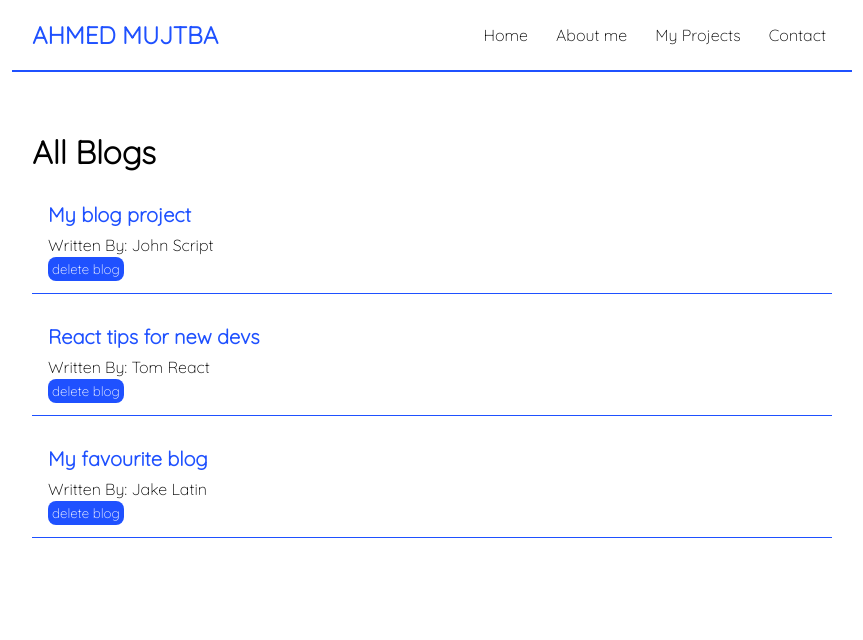
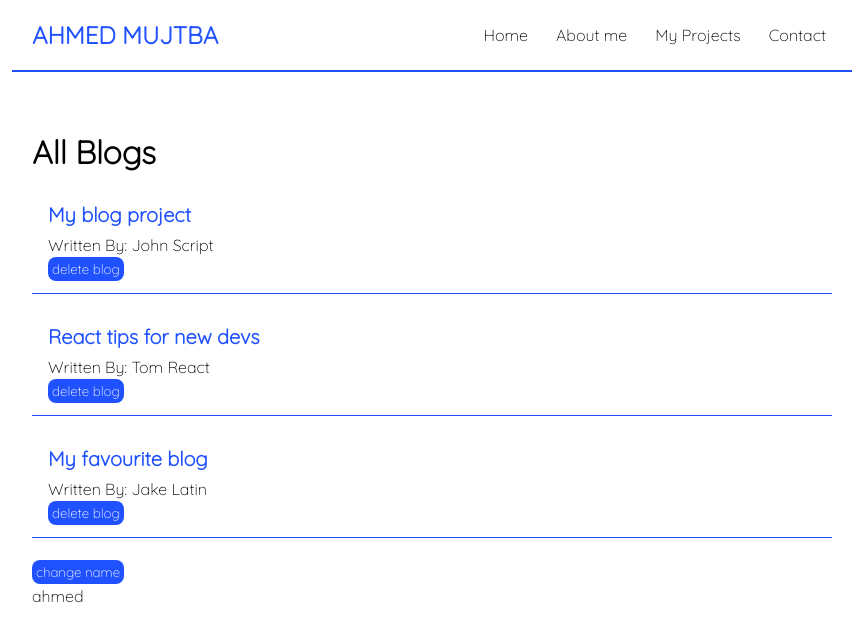
Before and after one commit to ahmedmujtba/react-blog, a React (Create React App) app in the folder react-blog/: page / in a window 1280 px wide. Shown: the top 640 px of the page, without its empty margins (208-1071 px from the left). Built offline with nearby package versions, Linux system fonts and the light colour scheme.

Commit message:
use effect dependencies

```diff
--- a/react-blog/src/Home.js
+++ b/react-blog/src/Home.js
@@ -22,16 +22,27 @@
       id: 3,
     },
   ]);
+
+  const [name, setName] = useState("ahmed");
+
   const handleDelete = (id) => {
     const newBlogs = blogs.filter((blog) => blog.id !== id);
     setBlogs(newBlogs);
   };
   useEffect(() => {
-    console.log("use effect ran");
-  });
+    console.log(name);
+  }, [name]);
   return (
     <div className="home">
       <BlogList blogs={blogs} title="All Blogs" handleDelete={handleDelete} />
+      <button
+        onClick={() => {
+          setName("mujtba");
+        }}
+      >
+        change name
+      </button>
+      <p>{name}</p>
     </div>
   );
 };
```
